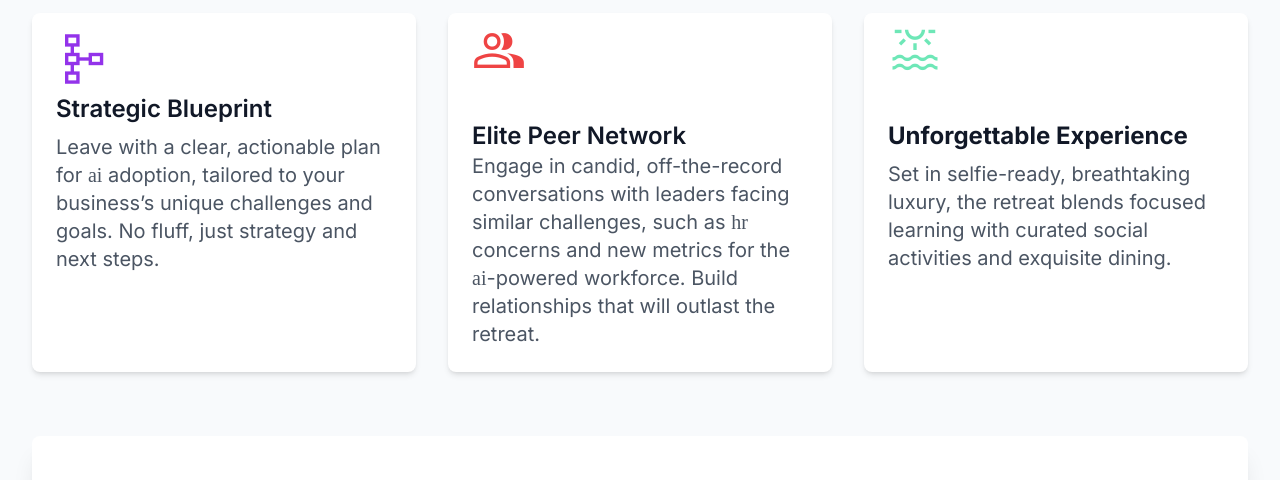
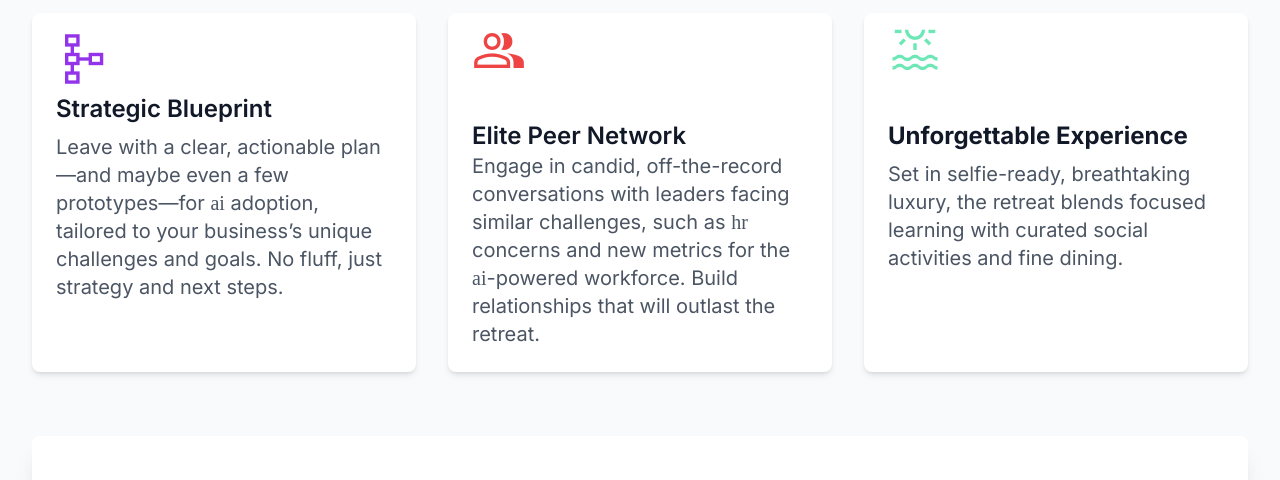
Before and after one commit to know-ai-labs/know-ai-labs.github.io, a plain HTML site: page summit.html in a window 1280 px wide. Shown: the part 1120-1600 px from the top of the page. Drawn offline with nearby package versions, Linux system fonts and the light colour scheme; a web font is replaced by a local one.

Commit message:
small edits to copy

```diff
--- a/summit.html
+++ b/summit.html
@@ -105,7 +105,8 @@
               Strategic Blueprint
             </h4>
             <p class="text-gray-600 mt-2 text-xl">
-              Leave with a clear, actionable plan for
+              Leave with a clear, actionable plan&mdash;and maybe even a few
+              prototypes&mdash;for
               <span class="sc">ai</span> adoption, tailored to your business’s
               unique challenges and goals. No fluff, just strategy and next
               steps.
@@ -147,14 +148,13 @@
             </h4>
             <p class="text-gray-600 text-xl">
               Set in selfie-ready, breathtaking luxury, the retreat blends
-              focused learning with curated social activities and exquisite
-              dining.
+              focused learning with curated social activities and fine dining.
             </p>
           </div>
         </div>
       </section>
 
-      <!-- New Section: The "Science Centre" Approach -->
+      <!-- The "Science Centre" Approach -->
       <section
         class="bg-white p-4 md:p-12 rounded-lg shadow-xl flex flex-col md:flex-row items-center gap-8"
       >
@@ -292,11 +292,6 @@
             ><span class="icon">privacy</span> |
             <span class="icon">contract</span> Policies & Terms
           </a>
-          <a
-            href="summit.html"
-            class="p-3 rounded-full hover:text-slate-900 hover:bg-amber-400 transition-colors duration-200"
-            ><span class="icon">mountain_flag</span> Plan to Attend Summit
-          </a>
         </div>
       </div>
     </footer>
```
